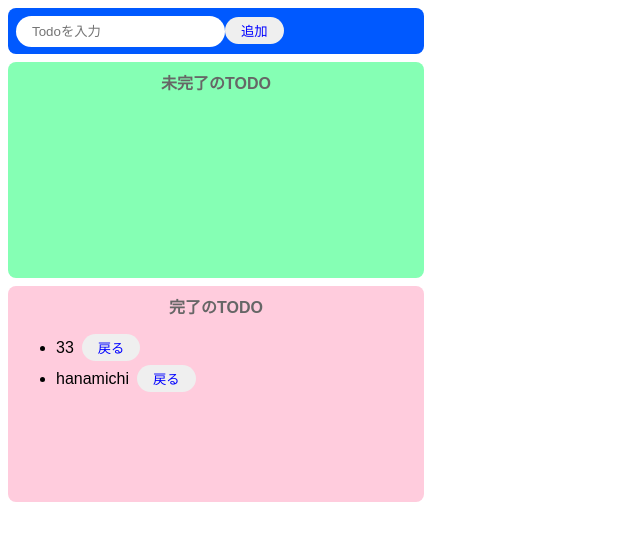
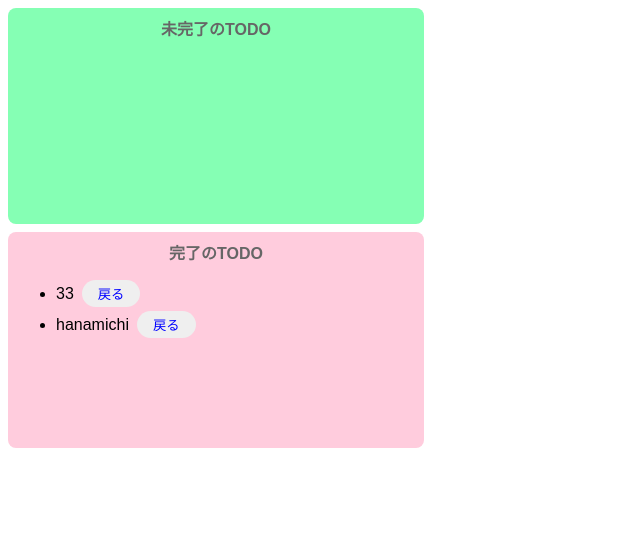
Before and after one commit to boo-standing-up/Todo_Final_React, a React (Create React App) app: page / in a window 1280 px wide. Shown: the top 540 px of the page, without its empty margins (0-640 px from the left). Built offline with nearby package versions, Linux system fonts and the light colour scheme.

Commit message:
コンポーネント化

```diff
--- a/src/App.jsx
+++ b/src/App.jsx
@@ -1,5 +1,6 @@
 import { useState } from "react";
 import "./styles.css";
+import { inputTodo } from "./components/inputTodo";
 
 export const App = () => {
   const [todoText, setTodoText] = useState("");
@@ -27,14 +28,11 @@ export const App = () => {
   };
   return (
     <>
-      <div className="input_eria">
-        <input
-          placeholder="Todoを入力"
-          value={todoText}
-          onChange={onChangeTodoText}
-        />
-        <button onClick={onClickAdd}>追加</button>
-      </div>
+      <inputTodo
+        todoText={todoText}
+        onChange={onChangeTodoText}
+        onClick={onClickAdd}
+      />
       <div className="incomplate_aria">
         <p className="title">未完了のTODO</p>
         <ul>
--- /dev/null
+++ b/src/components/inputTodo.jsx
@@ -0,0 +1,11 @@
+import { React } from "react";
+
+export const inputTodo = (props) => {
+  const { todoText, onChange, onClick } = props;
+  return (
+    <div className="input_eria">
+      <input placeholder="Todoを入力" value={todoText} onChange={onChange} />
+      <button onClick={onClick}>追加</button>
+    </div>
+  );
+};
```
